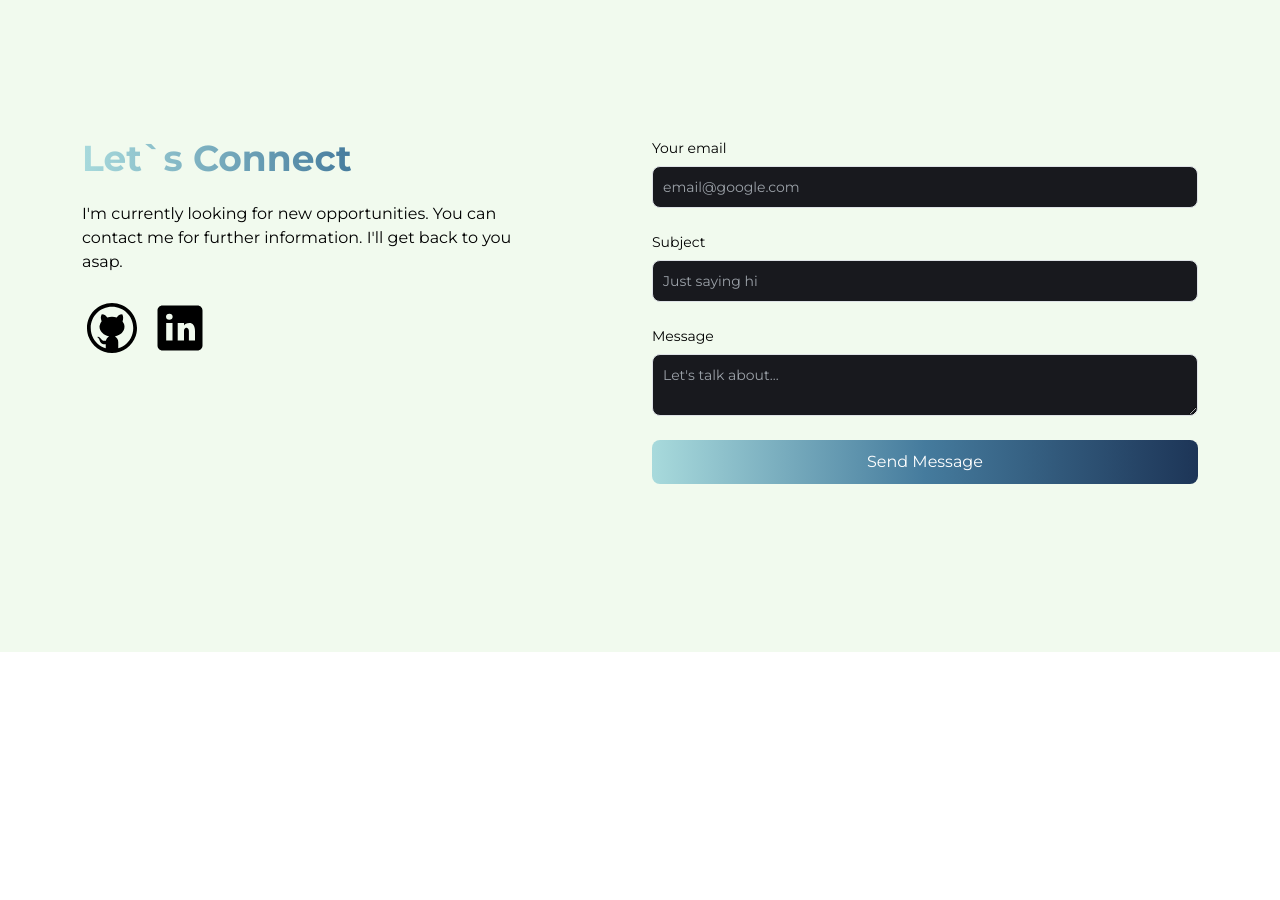
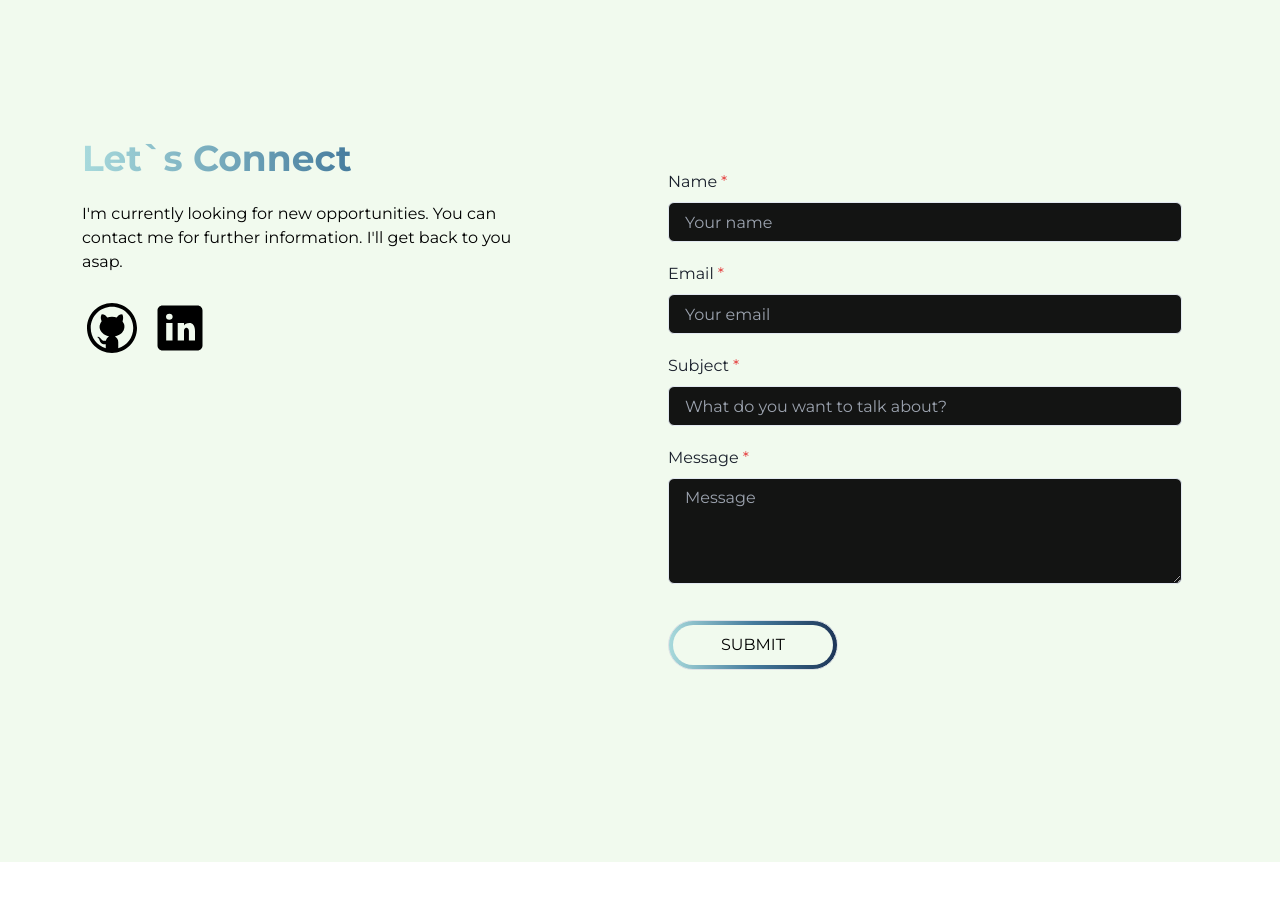
Before and after one commit to MVCorreas/Full-Stack-Portfolio, a Next.js app: page / in a window 1280 px wide. Shown: the part 3220-4120 px from the top of the page. Before the commit the page ends 3922 px from the top, so only its background shows below. Built offline with nearby package versions, Linux system fonts and the light colour scheme.

Commit message:
Added contact form to landing

```diff
--- a/app/Components/EmailSection.jsx
+++ b/app/Components/EmailSection.jsx
@@ -1,21 +1,68 @@
 
 "use client"
-import Image from 'next/image'
-import Link from 'next/link';
-import { useState } from 'react';
+import {
+  Button,
+  Container,
+  FormControl,
+  FormErrorMessage,
+  FormLabel,
+  Heading,
+  Input,
+  Text,
+  Textarea,
+  useToast,
+  Link
+} from "@chakra-ui/react";
+import { useState } from "react";
+import { sendContactForm } from "../../lib/api";
+import Image from "next/image";
+
+
+const initValues = { name: "", email: "", subject: "", message: "" };
+
+const initState = { isLoading: false, error: "", values: initValues };
 
 export default function EmailSection() {
-  const [email, setEmail] = useState('');
-  const [subject, setSubject] = useState('');
-  const [message, setMessage] = useState('')
-  const [emailSubmitted, setEmailSubmitted] = useState(false);
+  const toast = useToast();
+  const [state, setState] = useState(initState);
+  const [touched, setTouched] = useState({});
 
-  const handleSubmit = async (e) => {
-    e.preventDefault();
-   alert('Thanks for contacting me!')
-   setEmail('')
-   setMessage('')
-   setSubject('')
+  const { values, isLoading, error } = state;
+
+  const onBlur = ({ target }) =>
+    setTouched((prev) => ({ ...prev, [target.name]: true }));
+
+  const handleChange = ({ target }) =>
+    setState((prev) => ({
+      ...prev,
+      values: {
+        ...prev.values,
+        [target.name]: target.value,
+      },
+    }));
+
+  const onSubmit = async () => {
+    setState((prev) => ({
+      ...prev,
+      isLoading: true,
+    }));
+    try {
+      await sendContactForm(values);
+      setTouched({});
+      setState(initState);
+      toast({
+        title: "Message sent.",
+        status: "success",
+        duration: 2000,
+        position: "top",
+      });
+    } catch (error) {
+      setState((prev) => ({
+        ...prev,
+        isLoading: false,
+        error: error.message,
+      }));
+    }
   };
 
   return (
@@ -42,81 +89,101 @@ export default function EmailSection() {
         </div>
       </div>
 
-      <div>
-          <form className="flex flex-col" onSubmit={handleSubmit}>
-            <div className="mb-6">
-              <label
-                htmlFor="email"
-                className="text-black block mb-2 text-sm font-medium"
+      <div >
+      <Container maxW="550px" mt={8} >
+      {/* <Heading>Contact</Heading> */}
+      {error && (
+        <Text color="red.300" my={4} fontSize="xl">
+          {error}
+        </Text>
+      )}
+
+      <FormControl isRequired isInvalid={touched.name && !values.name} mb={5}>
+        <FormLabel>Name</FormLabel>
+        <Input
+          type="text"
+          name="name"
+          errorBorderColor="red.300"
+          style={{backgroundColor: 'RGBA(0, 0, 0, 0.92)', color: '#FFFFFF'}}
+          placeholder="Your name"
+           value={values.name}
+          onChange={handleChange}
+          onBlur={onBlur}
+        />
+        <FormErrorMessage>Required</FormErrorMessage>
+      </FormControl>
+
+      <FormControl isRequired isInvalid={touched.email && !values.email} mb={5}>
+        <FormLabel>Email</FormLabel>
+        <Input
+          type="email"
+          name="email"
+          errorBorderColor="red.300"
+          placeholder="Your email"
+          style={{backgroundColor: 'RGBA(0, 0, 0, 0.92)', color: '#FFFFFF'}}
+          value={values.email}
+          onChange={handleChange}
+          onBlur={onBlur}
+        />
+        <FormErrorMessage>Required</FormErrorMessage>
+      </FormControl>
+
+      <FormControl
+        mb={5}
+        isRequired
+        isInvalid={touched.subject && !values.subject}
       >
-                Your email
-              </label>
-              <input
-                name="email"
-                type="email"
-                id="email"
-                required
-                className="bg-[#18191E] border border-[#33353F] placeholder-[#9CA2A9] text-gray-100 text-sm rounded-lg block w-full p-2.5"
-                placeholder="email@google.com"
-                value={email}
-                onChange={(e) => {
-                  setEmail(e.target.value)
-                }}
+        <FormLabel>Subject</FormLabel>
+        <Input
+          type="text"
+          name="subject"
+          placeholder="What do you want to talk about?"
+          errorBorderColor="red.300"
+          style={{backgroundColor: 'RGBA(0, 0, 0, 0.92)', color: '#FFFFFF'}}
+          value={values.subject}
+          onChange={handleChange}
+          onBlur={onBlur}
         />
-            </div>
-            <div className="mb-6">
-              <label
-                htmlFor="subject"
-                className="text-black block text-sm mb-2 font-medium"
+        <FormErrorMessage>Required</FormErrorMessage>
+      </FormControl>
+
+      <FormControl
+        isRequired
+        isInvalid={touched.message && !values.message}
+        mb={5}
       >
-                Subject
-              </label>
-              <input
-                name="subject"
+        <FormLabel>Message</FormLabel>
+        <Textarea
           type="text"
-                id="subject"
-                required
-                className="bg-[#18191E] border border-[#33353F] placeholder-[#9CA2A9] text-gray-100 text-sm rounded-lg block w-full p-2.5"
-                placeholder="Just saying hi"
-                value={subject}
-                onChange={(e) => {
-                  setSubject(e.target.value)
-                }}
+          name="message"
+          placeholder="Message"
+          rows={4}
+          errorBorderColor="red.300"
+          style={{backgroundColor: 'RGBA(0, 0, 0, 0.92)', color: '#FFFFFF'}}
+          value={values.message}
+          onChange={handleChange}
+          onBlur={onBlur}
         />
-            </div>
-            <div className="mb-6">
-              <label
-                htmlFor="message"
-                className="text-black block text-sm mb-2 font-medium"
-              >
-                Message
-              </label>
-              <textarea
-                name="message"
-                id="message"
-                required
-                className="bg-[#18191E] border border-[#33353F] placeholder-[#9CA2A9] text-gray-100 text-sm rounded-lg block w-full p-2.5"
-                placeholder="Let's talk about..."
-                value={message}
-                onChange={(e) => {
-                  setMessage(e.target.value)
-                }}
-              />
-            </div>
-            <button
-              type="submit"
-              className="bg-gradient-to-r  from-[#a8dadc] via-[#457b9d] to-[#1d3557] text-white hover:bg-yellow-300 hover:text-black font-medium py-2.5 px-5 rounded-lg w-full"
-            >
-              Send Message
+        <FormErrorMessage>Required</FormErrorMessage>
+      </FormControl>
+
+      <button className="px-1 py-1 mb-4 rounded-full w-full sm:w-fit bg-gradient-to-r from-[#a8dadc] via-[#457b9d] to-[#1d3557] text-white border mt-3 lg:mt-0 transform transition-transform hover:scale-105"
+      variant="outline"
+        colorScheme="blue"
+        style={{color: '#a8dadc'}}
+        isLoading={isLoading}
+        disabled={
+          !values.name || !values.email || !values.subject || !values.message
+        }
+        onClick={onSubmit}
+
+
+        > <span className="block bg-[#f1faee] text-black rounded-full px-5 py-2 ">SUBMIT</span>
+
       </button>
-          </form>
 
-          {
-          emailSubmitted && (
-          <p className="text-green-500 text-sm mt-2">
-            Thank you for contacting me!
-          </p>
-        )}
+    </Container>
+
       </div>
     </section>
   );
--- a/app/contact/page.js
+++ /dev/null
@@ -1,147 +0,0 @@
-"use client";
-import {
-  Button,
-  Container,
-  FormControl,
-  FormErrorMessage,
-  FormLabel,
-  Heading,
-  Input,
-  Text,
-  Textarea,
-  useToast,
-} from "@chakra-ui/react";
-import { useState } from "react";
-import { sendContactForm } from "../../lib/api";
-
-const initValues = { name: "", email: "", subject: "", message: "" };
-
-const initState = { isLoading: false, error: "", values: initValues };
-
-export default function Contact() {
-  const toast = useToast();
-  const [state, setState] = useState(initState);
-  const [touched, setTouched] = useState({});
-
-  const { values, isLoading, error } = state;
-
-  const onBlur = ({ target }) =>
-    setTouched((prev) => ({ ...prev, [target.name]: true }));
-
-  const handleChange = ({ target }) =>
-    setState((prev) => ({
-      ...prev,
-      values: {
-        ...prev.values,
-        [target.name]: target.value,
-      },
-    }));
-
-  const onSubmit = async () => {
-    setState((prev) => ({
-      ...prev,
-      isLoading: true,
-    }));
-    try {
-      await sendContactForm(values);
-      setTouched({});
-      setState(initState);
-      toast({
-        title: "Message sent.",
-        status: "success",
-        duration: 2000,
-        position: "top",
-      });
-    } catch (error) {
-      setState((prev) => ({
-        ...prev,
-        isLoading: false,
-        error: error.message,
-      }));
-    }
-  };
-
-  return (
-    <Container maxW="450px" mt={12}>
-      <Heading>Contact</Heading>
-      {error && (
-        <Text color="red.300" my={4} fontSize="xl">
-          {error}
-        </Text>
-      )}
-
-      <FormControl isRequired isInvalid={touched.name && !values.name} mb={5}>
-        <FormLabel>Name</FormLabel>
-        <Input
-          type="text"
-          name="name"
-          errorBorderColor="red.300"
-          value={values.name}
-          onChange={handleChange}
-          onBlur={onBlur}
-        />
-        <FormErrorMessage>Required</FormErrorMessage>
-      </FormControl>
-
-      <FormControl isRequired isInvalid={touched.email && !values.email} mb={5}>
-        <FormLabel>Email</FormLabel>
-        <Input
-          type="email"
-          name="email"
-          errorBorderColor="red.300"
-          value={values.email}
-          onChange={handleChange}
-          onBlur={onBlur}
-        />
-        <FormErrorMessage>Required</FormErrorMessage>
-      </FormControl>
-
-      <FormControl
-        mb={5}
-        isRequired
-        isInvalid={touched.subject && !values.subject}
-      >
-        <FormLabel>Subject</FormLabel>
-        <Input
-          type="text"
-          name="subject"
-          errorBorderColor="red.300"
-          value={values.subject}
-          onChange={handleChange}
-          onBlur={onBlur}
-        />
-        <FormErrorMessage>Required</FormErrorMessage>
-      </FormControl>
-
-      <FormControl
-        isRequired
-        isInvalid={touched.message && !values.message}
-        mb={5}
-      >
-        <FormLabel>Message</FormLabel>
-        <Textarea
-          type="text"
-          name="message"
-          rows={4}
-          errorBorderColor="red.300"
-          value={values.message}
-          onChange={handleChange}
-          onBlur={onBlur}
-        />
-        <FormErrorMessage>Required</FormErrorMessage>
-      </FormControl>
-
-      <Button
-        variant="outline"
-        colorScheme="blue"
-        isLoading={isLoading}
-        disabled={
-          !values.name || !values.email || !values.subject || !values.message
-        }
-        onClick={onSubmit}
-      >
-        Submit
-      </Button>
-    </Container>
-  );
-}
```
Also changed, not shown: app/Components/EmailTemplate.jsx (deleted, +0 -15 lines), app/page.js (+12 -14 lines). Lines whose indentation alone changed are shown as unchanged.
